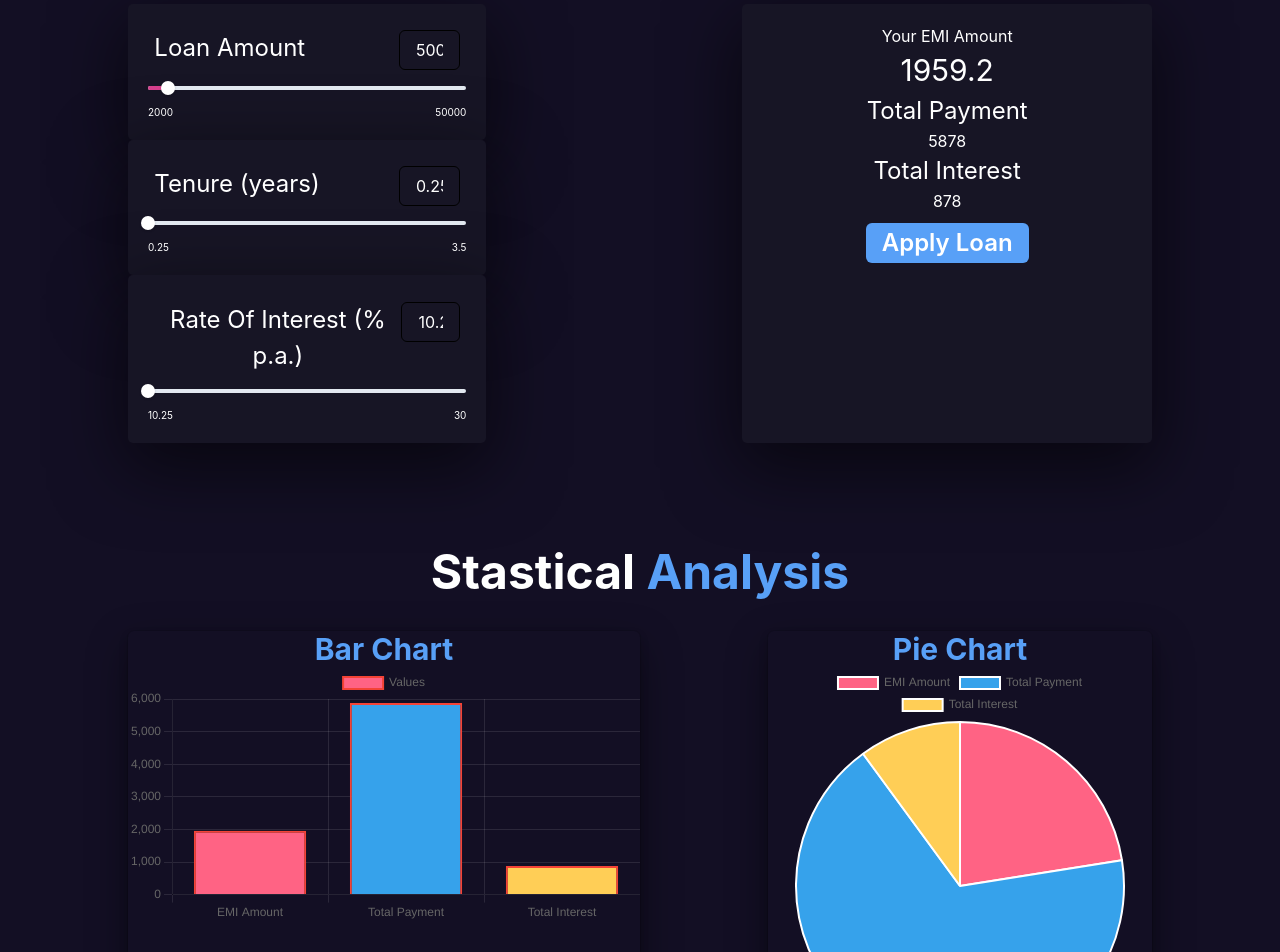
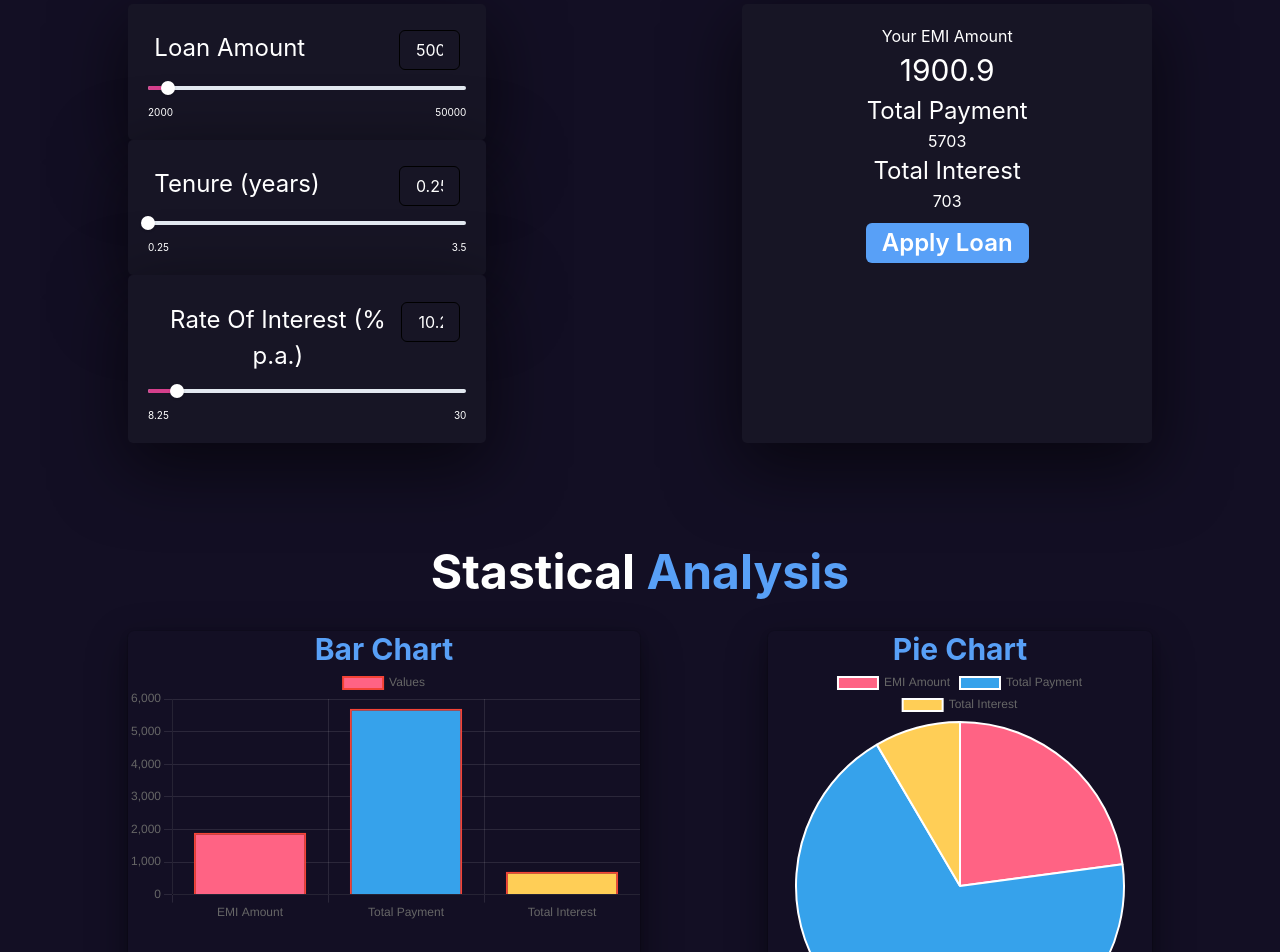
Before and after one commit to dev-akhilesh/Easy-Loans, a React (Create React App) app in the folder demo/: page /calculator in a window 1280 px wide. Shown: the part 320-1272 px from the top of the page. Built offline with nearby package versions, Linux system fonts and the light colour scheme.

Commit message:
added new chhanges

```diff
--- a/demo/src/Pages/EmiCalculator.tsx
+++ b/demo/src/Pages/EmiCalculator.tsx
@@ -17,7 +17,7 @@ const EmiCalculator = () => {
 
   const [loanAmount, setLoanAmount] = useState<number>(5000);
   const [loanTenure, setLoanTenure] = useState<number>(0.25);
-  const [loanRate, setLoanRate] = useState<number>(10.25);
+  const [loanRate, setLoanRate] = useState<number>(8.25);
   const [emi, setEmi] = useState<number>(0);
 
   const handleLoanAmount = (e: number) => {
@@ -191,7 +191,7 @@ const EmiCalculator = () => {
               name={"Rate Of Interest (% p.a.)"}
               amount="10.25"
               width="70%"
-              min="10.25"
+              min="8.25"
               max="30"
               steps="0.25"
               onChange={handleLoanRate}
@@ -236,7 +236,7 @@ const EmiCalculator = () => {
           </Box>
           {/* <Flex gap={"100px"}> */}
           <Box width="100%" display={{ base: 'block', md: 'flex' }} flexWrap={{ md: 'nowrap' }}>
-            <Box width={{ base: '100%', md: '40%' }} mb={{ base: '20px', md: 0 }} ml={"10%"}  boxShadow="dark-lg" rounded={"md"}>
+            <Box width={{ base: '100%', md: '40%' }} mb={{ base: '20px', md: 0 }} ml="10%"  boxShadow="dark-lg" rounded={"md"}>
               <Heading  fontSize='3xl' color={"#58A0F7"}>Bar Chart</Heading>
               <Barchart  data={chartData}
                 options={{
--- a/demo/src/Pages/Homepage/Homepage1/Navbar.tsx
+++ b/demo/src/Pages/Homepage/Homepage1/Navbar.tsx
@@ -37,7 +37,7 @@ export default function Navbar() {
   return (
     <Box bgColor={colorMode}>
       <Flex
-        bg={useColorModeValue("#0E0A20", "gray.800")}
+        bg={useColorModeValue("#0E0A20", "pink")}
         color={useColorModeValue("#00008B", "white")}
         minH={"60px"}
         py={{ base: 2 }}
@@ -65,7 +65,7 @@ export default function Navbar() {
           <Text
             textAlign={useBreakpointValue({ base: "center", md: "left" })}
             fontFamily={"heading"}
-            color={useColorModeValue("gray.800", "white")}
+            color={useColorModeValue("gray.800", "blue")}
           >
             <Image
               src={require("../HomePage2/Utiles/EasyLoan Logo.jpg")}
--- /dev/null
+++ b/demo/src/Pages/LoanApplicationPage.tsx
@@ -0,0 +1,9 @@
+import React from 'react'
+
+export const LoanApplicationPage = () => {
+  return (
+   <>
+
+   </>
+  )
+}
--- a/demo/src/Pages/Mainroutes.tsx
+++ b/demo/src/Pages/Mainroutes.tsx
@@ -3,6 +3,7 @@ import { Route, Router, Routes } from "react-router-dom";
 import HomePage from "./Homepage/HomePage";
 import Login from "./login-signup/login";
 import EmiCalculator from "./EmiCalculator";
+import { LoanApplicationPage } from "./LoanApplicationPage";
 
 const Mainroutes = () => {
   return (
@@ -11,6 +12,7 @@ const Mainroutes = () => {
         <Route path="/" element={<HomePage />} />
         <Route path="/login" element={<Login />} />
         <Route path="/calculator" element={<EmiCalculator />} />
+        <Route path="/loanApplicationPage" element={<LoanApplicationPage/>}/>
       </Routes>
     </div>
   );
```
